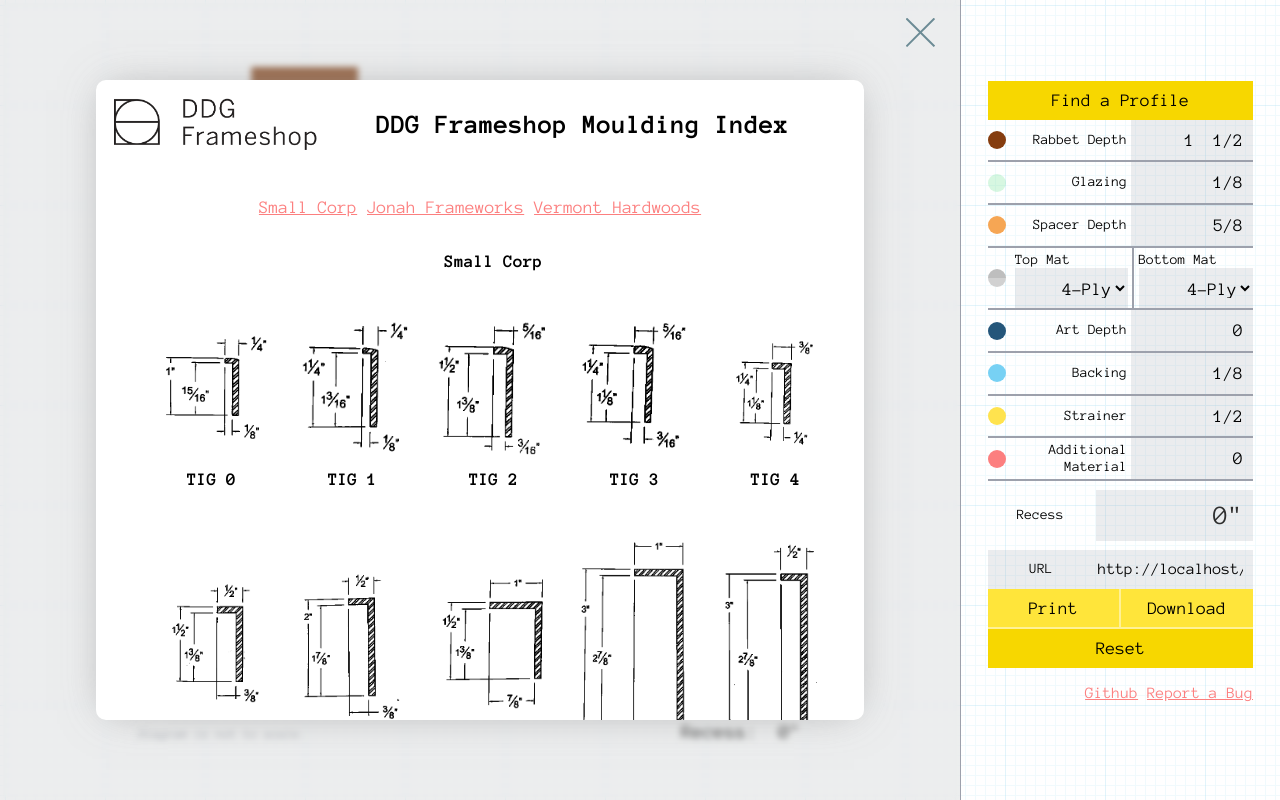
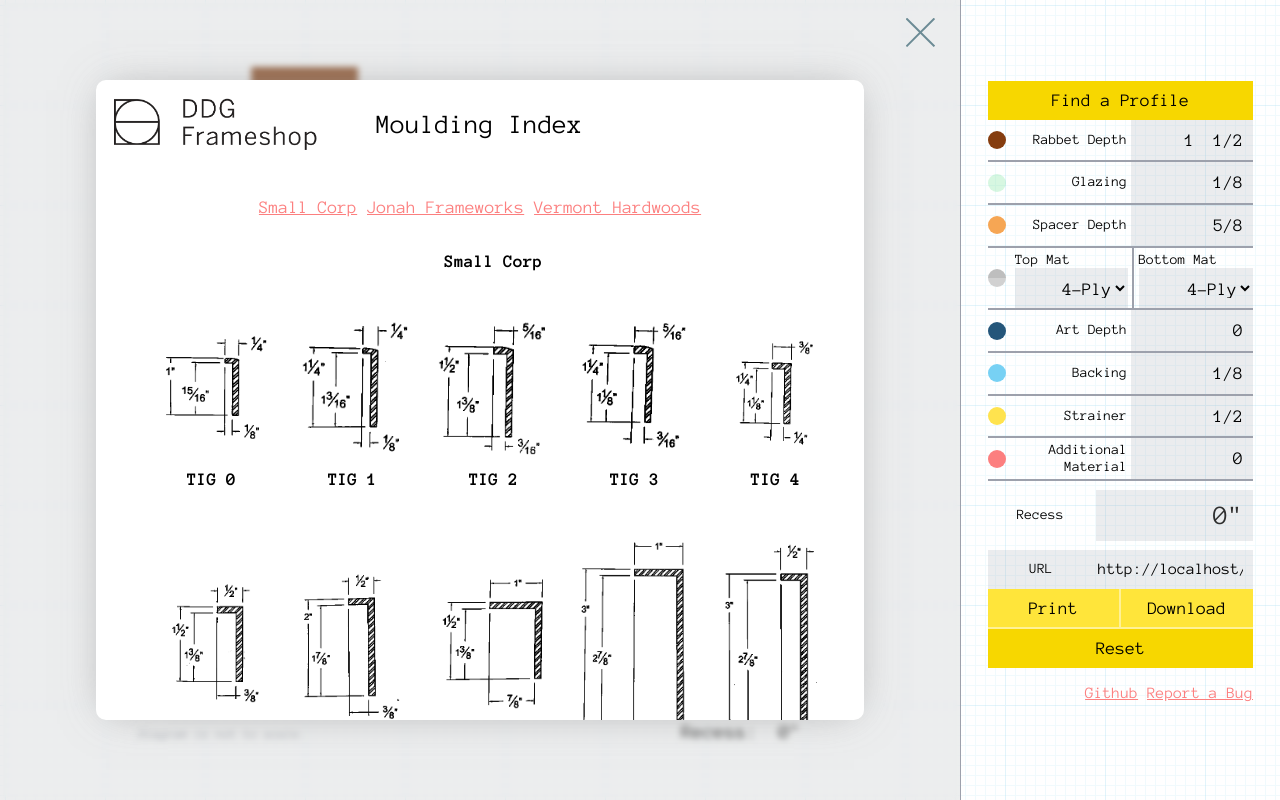
Before and after one commit to nwong212/frame-wizard, a plain HTML site: page build/ddg/index.html in a window 1280 px wide. Both pictures are taken after a click on the button "Find a Profile". Drawn offline with Linux system fonts and the light colour scheme.

Commit message:
added prefixes and updated custom build

```diff
--- a/build/ddg/index.html
+++ b/build/ddg/index.html
@@ -263,7 +263,7 @@
 						<figure class="logo">
 							<img src="custom-branding/DDGLogo.png" alt="DDG Frameshop" />
 						</figure>
-						<h2>DDG Frameshop Moulding Index</h2>
+						<h2>Moulding Index</h2>
 					</section>
 					<form id="frame-pick">
 						<div class="instructions">
--- a/source/assets/styles/styles.scss
+++ b/source/assets/styles/styles.scss
@@ -476,6 +476,7 @@
 			width:100%;
 			height:100vh;
 			background:rgb(255, 255, 255);
+			padding-top:3.5em;
 		}
 
 		&.show {
@@ -504,6 +505,7 @@
 			h2 {
 				flex-basis: 66.66666%;
 				margin:0;
+				font-weight:400;
 			}
 		}
 		.close {
```
Also changed, not shown: source/ddg/index.html (+1 -1 lines), build/assets/styles/styles.css, 1 other file.
